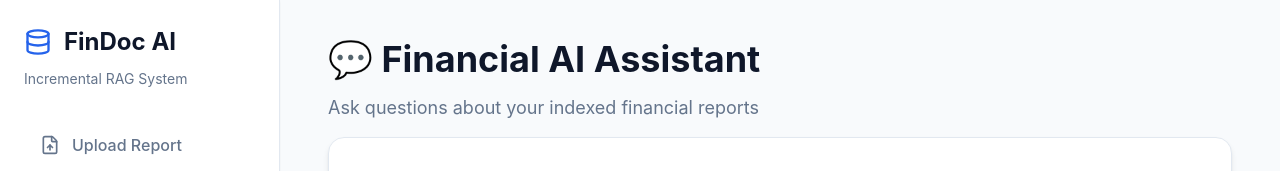
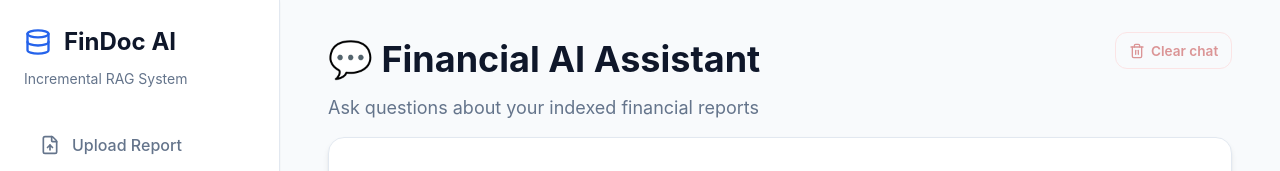
Before and after one commit to pranavwaghmare/financial-incremental-rag, a Next.js app in the folder web/: page /chat in a window 1280 px wide. Shown: the top 171 px of the page. Built offline with nearby package versions, Linux system fonts and the light colour scheme.

Commit message:
Add clear chat control

```diff
--- a/web/src/app/chat/page.tsx
+++ b/web/src/app/chat/page.tsx
@@ -1,7 +1,7 @@
 "use client";
 
 import { useState, useRef, useEffect } from 'react';
-import { Send, Bot, User, BookOpen } from 'lucide-react';
+import { Send, Bot, User, BookOpen, Trash2 } from 'lucide-react';
 import ReactMarkdown from 'react-markdown';
 
 const CHAT_STORAGE_KEY = 'findoc-ai-chat-messages';
@@ -56,6 +56,12 @@ export default function ChatPage() {
     scrollToBottom();
   }, [messages]);
 
+  const handleClearChat = () => {
+    window.localStorage.removeItem(CHAT_STORAGE_KEY);
+    setMessages([]);
+    setExpandedSources(null);
+  };
+
   const handleSubmit = async (e: React.FormEvent) => {
     e.preventDefault();
     if (!input.trim() || isLoading) return;
@@ -99,9 +105,21 @@ export default function ChatPage() {
 
   return (
     <div className="animate-fade-in" style={{ display: 'flex', flexDirection: 'column', height: 'calc(100vh - 6rem)' }}>
-      <div className="page-header" style={{ marginBottom: '1rem' }}>
-        <h1 className="page-title">💬 Financial AI Assistant</h1>
-        <p className="page-subtitle">Ask questions about your indexed financial reports</p>
+      <div className="page-header chat-page-header" style={{ marginBottom: '1rem' }}>
+        <div>
+          <h1 className="page-title">💬 Financial AI Assistant</h1>
+          <p className="page-subtitle">Ask questions about your indexed financial reports</p>
+        </div>
+        <button
+          className="clear-chat-button"
+          onClick={handleClearChat}
+          disabled={messages.length === 0}
+          title="Clear chat history"
+          aria-label="Clear chat history"
+        >
+          <Trash2 size={16} />
+          Clear chat
+        </button>
       </div>
 
       <div className="card" style={{ flex: 1, display: 'flex', flexDirection: 'column', overflow: 'hidden', padding: 0 }}>
--- a/web/src/app/globals.css
+++ b/web/src/app/globals.css
@@ -285,6 +285,34 @@ button {
   font-size: 0.9em;
 }
 
+.chat-page-header {
+  display: flex;
+  align-items: flex-start;
+  justify-content: space-between;
+  gap: 1rem;
+}
+
+.clear-chat-button {
+  display: inline-flex;
+  align-items: center;
+  gap: 0.4rem;
+  padding: 0.6rem 0.8rem;
+  border: 1px solid #fecaca;
+  border-radius: var(--radius-md);
+  color: #b91c1c;
+  font-size: 0.85rem;
+  font-weight: 600;
+}
+
+.clear-chat-button:hover:not(:disabled) {
+  background: #fef2f2;
+}
+
+.clear-chat-button:disabled {
+  cursor: not-allowed;
+  opacity: 0.45;
+}
+
 .benchmark-title-row,
 .benchmark-section-heading {
   display: flex;
@@ -530,6 +558,10 @@ button {
     flex-direction: column;
   }
 
+  .chat-page-header {
+    flex-direction: column;
+  }
+
   .benchmark-grid {
     grid-template-columns: repeat(2, 1fr);
   }
```
